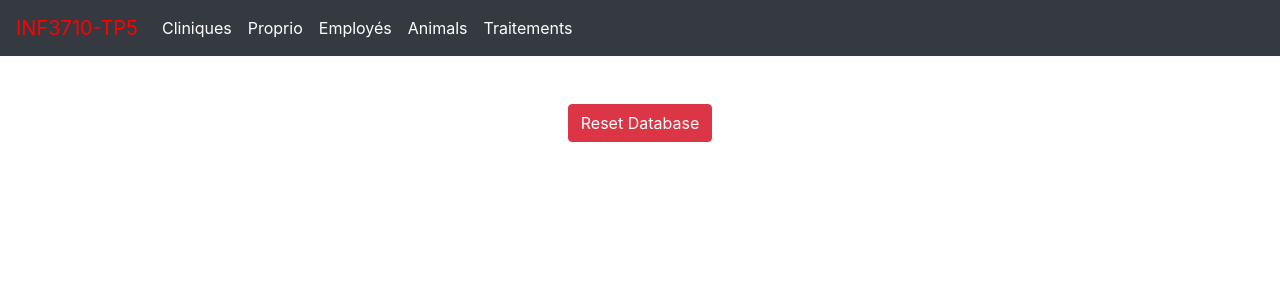
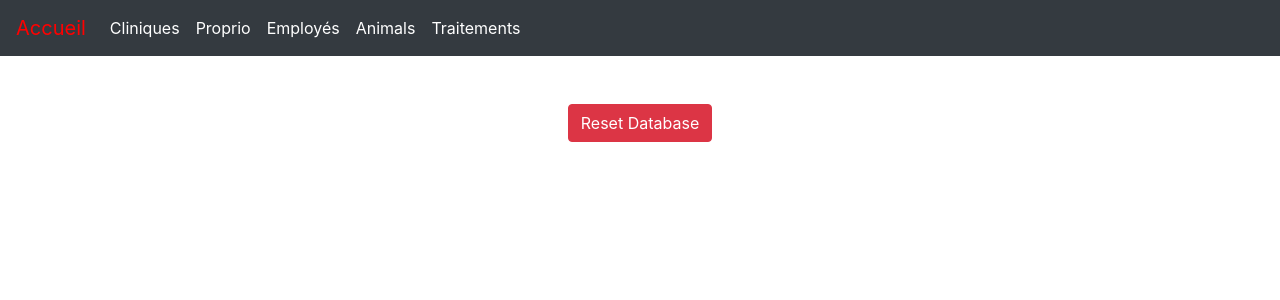
Before and after one commit to rouph/INF3710_TP5, an Angular app in the folder client/: page / in a window 1280 px wide. Shown: the top 300 px of the page. Built offline with nearby package versions, Linux system fonts and the light colour scheme.

Commit message:
R: changement du nom d'Onglet rouge (HL)

```diff
--- a/client/src/app/app.component.html
+++ b/client/src/app/app.component.html
@@ -1,7 +1,7 @@
 <!--The content below is only a placeholder and can be replaced.-->
 
 <nav class="navbar navbar-dark bg-dark mb-5">
-    <a class="navbar-brand title" href="/">INF3710-TP5</a>
+    <a class="navbar-brand title" href="/">Accueil</a>
     <div class="navbar-expand mr-auto">
       <div class="navbar-nav">
         <a class="nav-item nav-link active" routerLink="/clinique">Cliniques</a>
```
